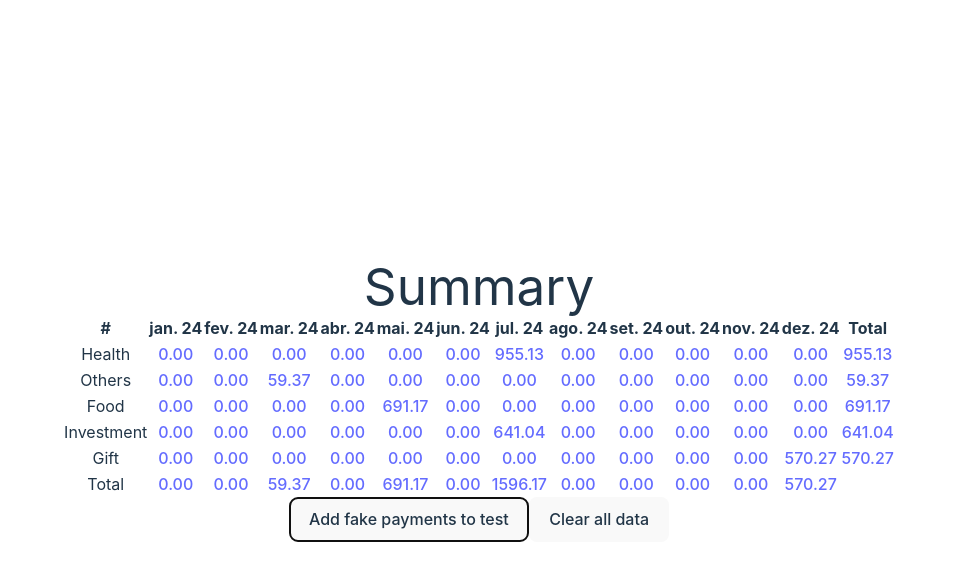
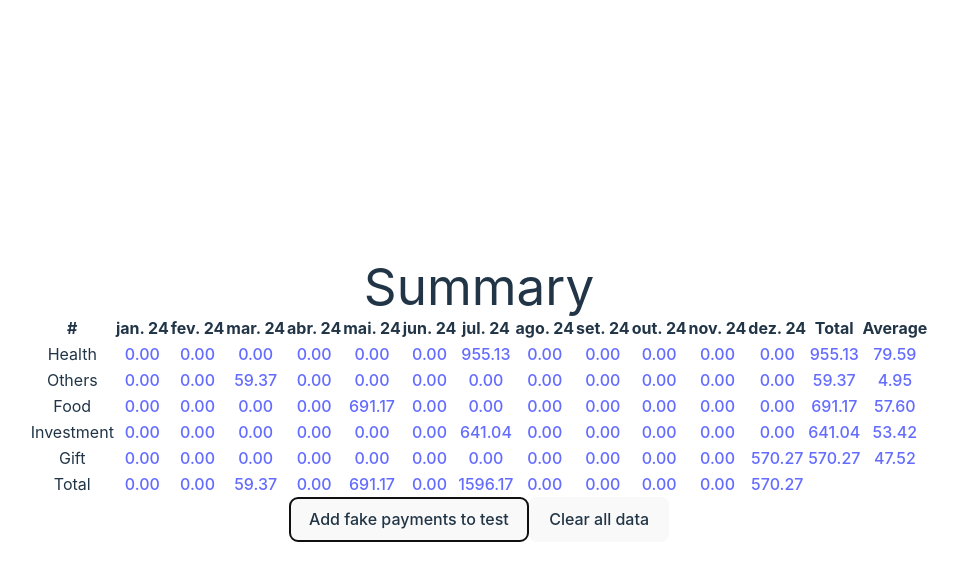
Before and after one commit to adilsonsds/money-flies, a React (Vite) app: page / in a window 1280 px wide. Both pictures are taken after a click on the button "Add fake payments to test". Shown: the top 580 px of the page, without its empty margins (161-1119 px from the left). Built offline with nearby package versions, Linux system fonts and the light colour scheme.

Commit message:
Including MetricsColumns

```diff
--- a/src/App.tsx
+++ b/src/App.tsx
@@ -9,6 +9,23 @@ import { faker } from '@faker-js/faker';
 type Period = {
   startDate: Date;
   endDate: Date;
+}
+
+function MetricsColumns({ totalValue, periodsCount, urlParams }: { totalValue: number; periodsCount: number; urlParams: string }) {
+  return (
+    <>
+      <td className="text-right">
+        <Link to={`/payments/list?${urlParams}`} className="text-blue-500">
+          {totalValue.toFixed(2)}
+        </Link>
+      </td>
+      <td className="text-right">
+        <Link to={`/payments/list?${urlParams}`} className="text-blue-500">
+          {(totalValue / periodsCount).toFixed(2)}
+        </Link>
+      </td>
+    </>
+  )
 }
 
 function App() {
@@ -67,6 +84,7 @@ function App() {
               </th>
             ))}
             <th className="text-right w-72">Total</th>
+            <th className="text-right w-72">Average</th>
           </tr>
         </thead>
         <tbody>
@@ -83,11 +101,11 @@ function App() {
                   </td>
                 );
               })}
-              <td className="text-right">
-                <Link to={`/payments/list?${getFilterURL({ category })}`} className="text-blue-500">
-                  {getTotalValue(payments, { category }).toFixed(2)}
-                </Link>
-              </td>
+              <MetricsColumns
+                totalValue={getTotalValue(payments, { category })}
+                periodsCount={periods.length}
+                urlParams={getFilterURL({ category })}
+              />
             </tr>
           ))}
         </tbody>
```
